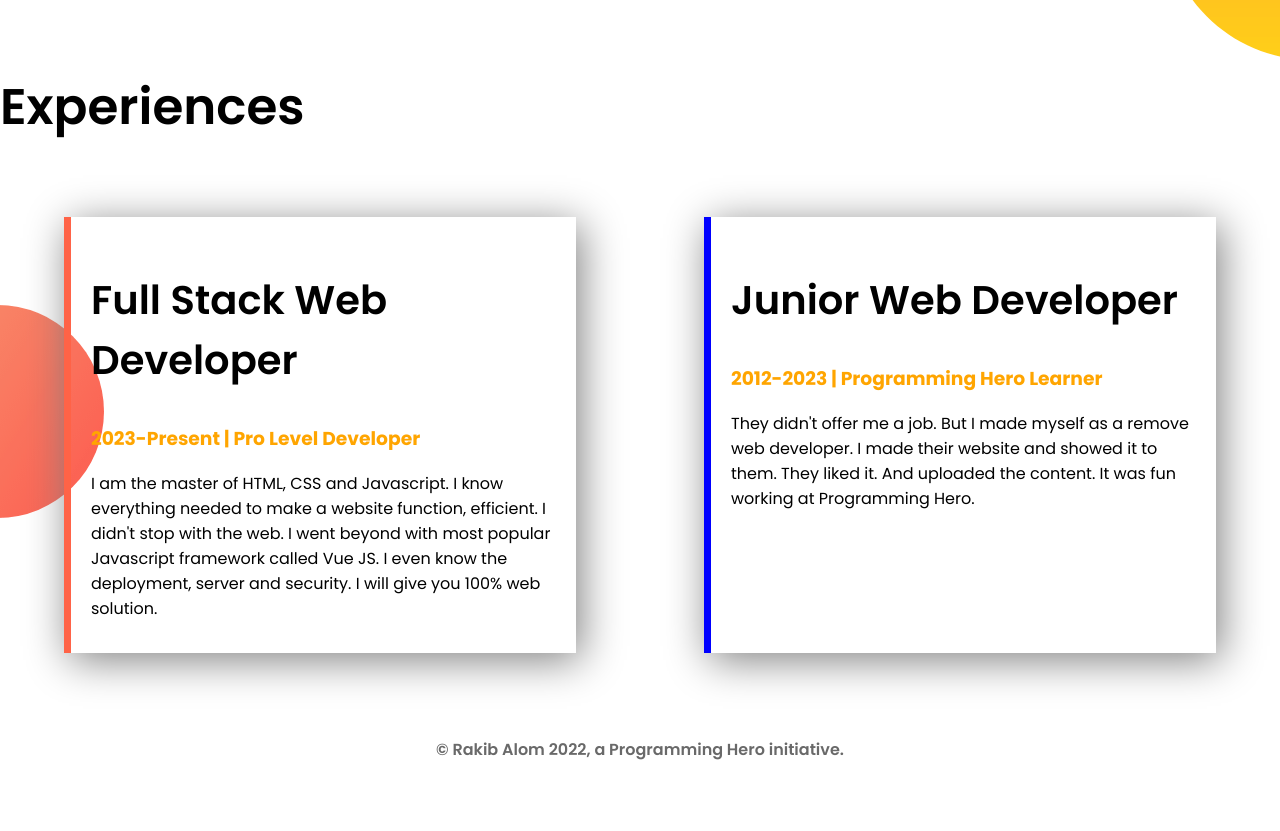
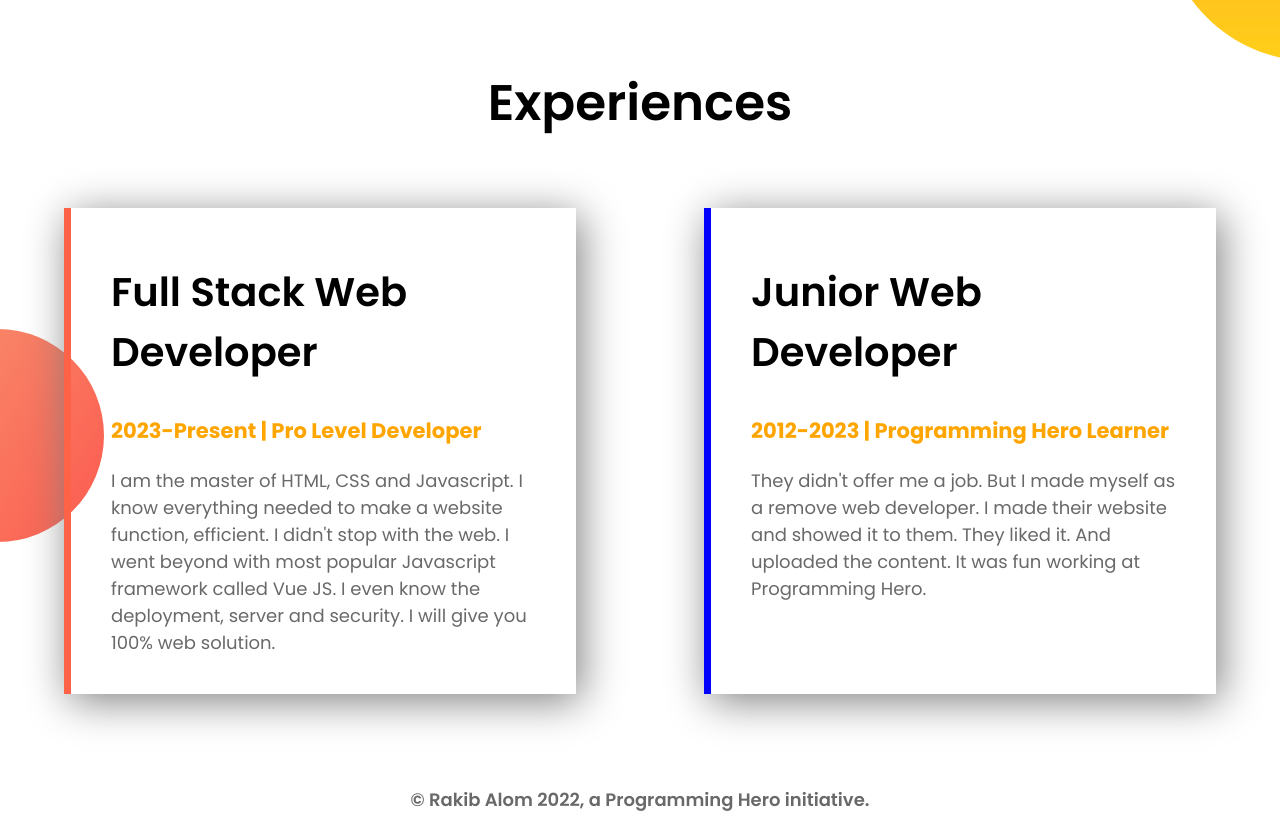
Before and after one commit to RakibAlom/dev-portfolio-test, a plain HTML site: page index.html in a window 1280 px wide. Shown: the part 1210-2041 px from the top of the page. Before the commit the page ends 1988 px from the top, so only its background shows below. Drawn offline with Linux system fonts and the light colour scheme.

Commit message:
font size change

```diff
--- a/index.html
+++ b/index.html
@@ -67,7 +67,7 @@
           <div class="experiences-item border-left-orange">
             <h2 class="sub-title">Full Stack Web Developer</h2>
             <h3 class="primary-color">2023-Present | Pro Level Developer</h3>
-            <p>
+            <p class="para">
               I am the master of HTML, CSS and Javascript. I know everything
               needed to make a website function, efficient. I didn't stop with
               the web. I went beyond with most popular Javascript framework
@@ -80,7 +80,7 @@
           <div class="experiences-item border-left-blue">
             <h2 class="sub-title">Junior Web Developer</h2>
             <h3 class="primary-color">2012-2023 | Programming Hero Learner</h3>
-            <p>
+            <p class="para">
               They didn't offer me a job. But I made myself as a remove web
               developer. I made their website and showed it to them. They liked
               it. And uploaded the content. It was fun working at Programming
--- a/style.css
+++ b/style.css
@@ -5,7 +5,9 @@
 } */
 body {
   margin: 0;
+  padding: 0;
   font-family: "Poppins", sans-serif;
+  font-size: 18px;
 }
 
 /* ROOT CSS STYLE START */
@@ -77,10 +79,11 @@ body {
   background-position: left center;
 }
 .experiences-area .title {
-  line-height: 10px;
+  line-height: 0px;
+  text-align: center;
 }
 .experiences-item {
-  padding: 20px;
+  padding: 20px 40px;
   box-shadow: 5px 7px 40px grey;
   height: 90%;
 }
```
